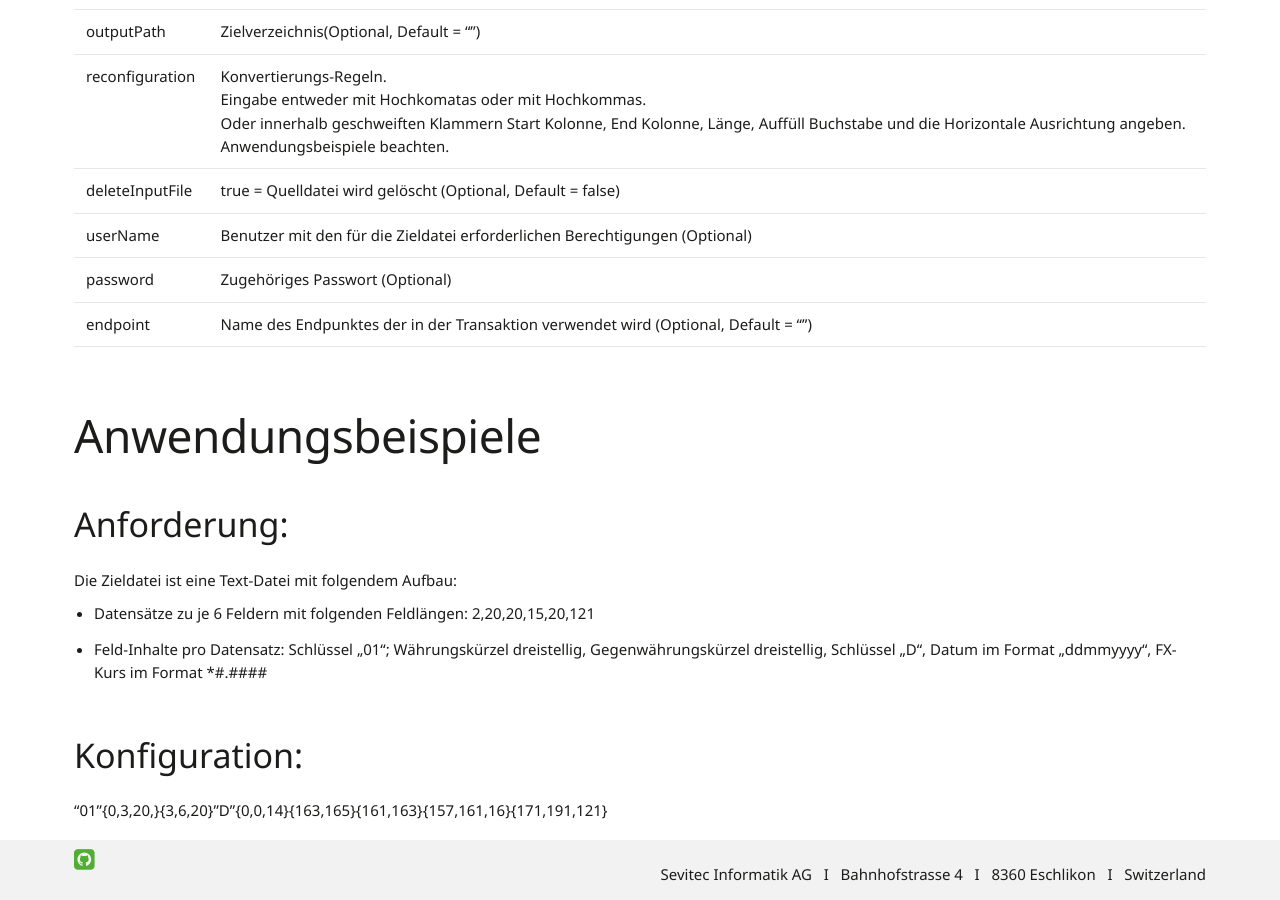
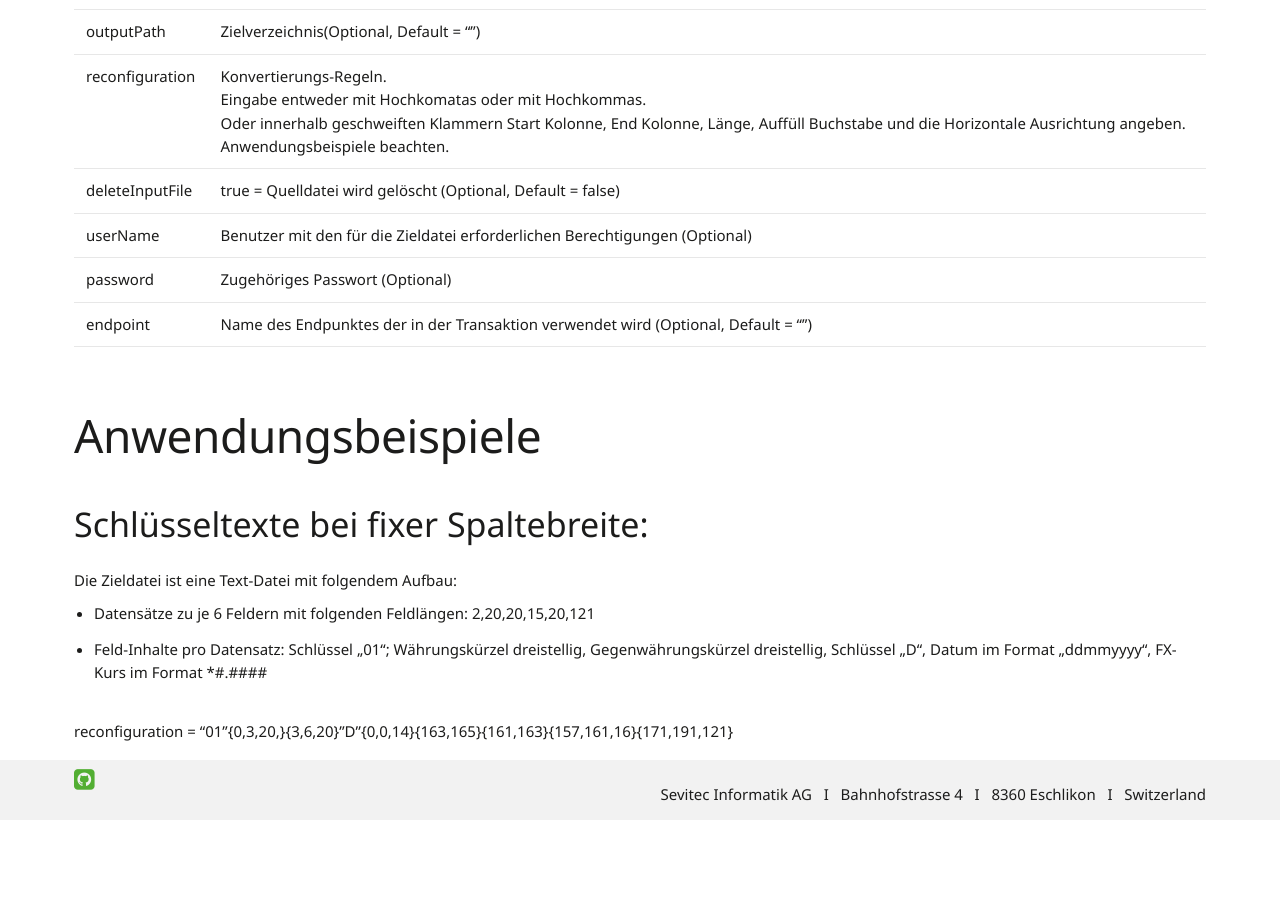
Before and after one commit to primesoft-group/oneconnexx-docs, a Jekyll site: the page built from _pages/addins/de/filereconstructor.md, in a window 1280 px wide and 900 px high, scrolled down 940 px. Built offline with Jekyll 4.4.1, drawn with Linux system fonts in a browser that asks for light colours; nearby versions of some CDN libraries; some web fonts are replaced; after the commit the page ends 1760 px from its top, so only the background shows below that.

Commit message:
Update filereconstructor.md

```diff
--- a/_pages/addins/de/filereconstructor.md
+++ b/_pages/addins/de/filereconstructor.md
@@ -32,10 +32,9 @@ Die Regeln beinhalten das Einfügen und Ersetzen von Texten.
 
 ## Anwendungsbeispiele
 
-### Anforderung:
+### Schlüsseltexte bei fixer Spaltebreite:
 Die Zieldatei ist eine Text-Datei mit folgendem Aufbau:<br />
 - Datensätze zu je 6 Feldern mit folgenden Feldlängen: 2,20,20,15,20,121
 - Feld-Inhalte pro Datensatz: Schlüssel „01“; Währungskürzel dreistellig, Gegenwährungskürzel dreistellig, Schlüssel „D“, Datum im Format „ddmmyyyy“, FX-Kurs im Format *#.####
 
-### Konfiguration:
-"01"{0,3,20,}{3,6,20}"D"{0,0,14}{163,165}{161,163}{157,161,16}{171,191,121}
+reconfiguration = "01"{0,3,20,}{3,6,20}"D"{0,0,14}{163,165}{161,163}{157,161,16}{171,191,121}
```
